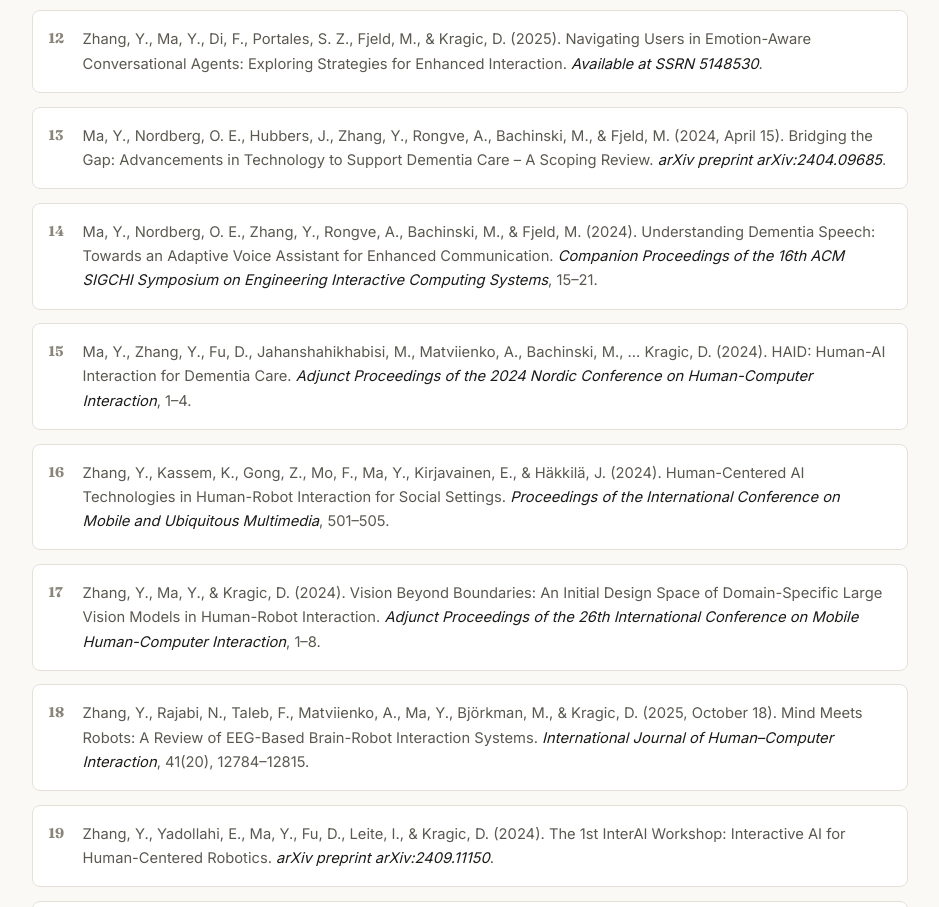
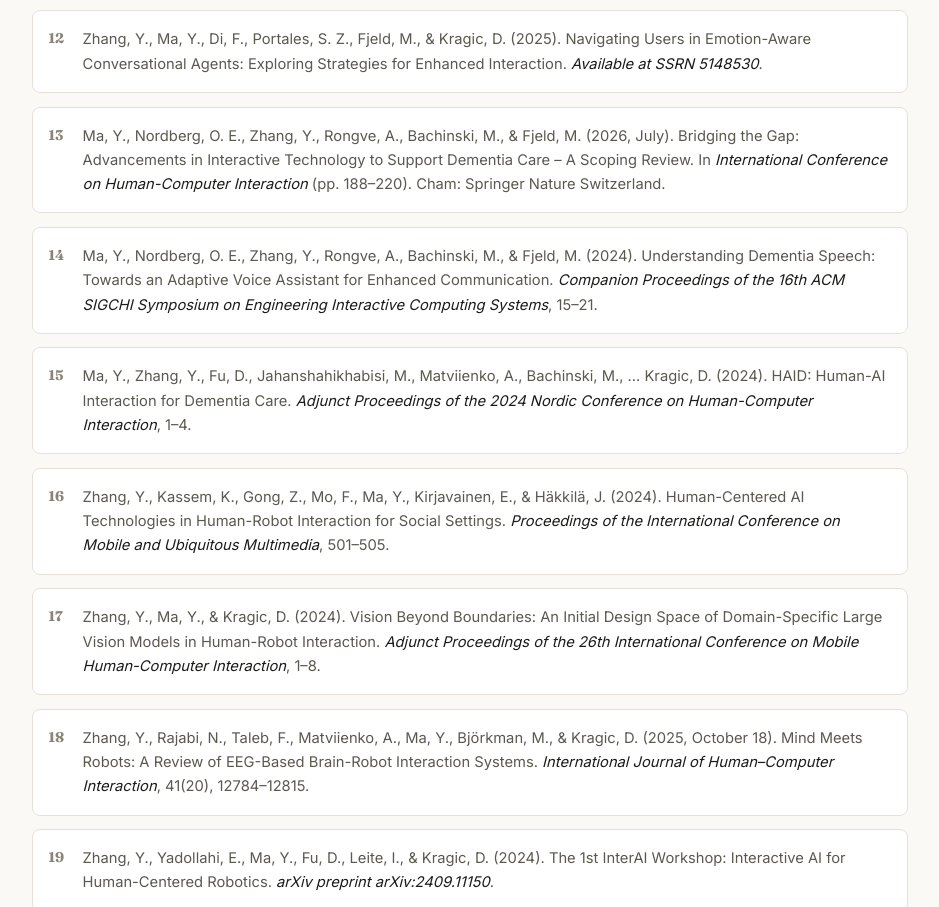
Before and after one commit to WAM-YOMAR/WAM-YOMAR.github.io, a plain HTML site: page index.html in a window 1280 px wide. Shown: the part 3929-4836 px from the top of the page, without its empty margins (328-1267 px from the left). Drawn offline with Linux system fonts and the light colour scheme.

Commit message:
Update publication #13 to its published HCII 2026 venue
Bridging the Gap moved from arXiv preprint to a full paper in
International Conference on Human-Computer Interaction (HCII 2026),
Springer Nature Switzerland, pp. 188-220.

Co-Authored-By: Claude Sonnet 5 <noreply@anthropic.com>

```diff
--- a/index.html
+++ b/index.html
@@ -184,7 +184,7 @@
         <li data-year="2025">Ma, Y., Zhang, Y., Fu, D., Portales, S. Z., Kragic, D., &amp; Fjeld, M. (2025). Advancing User-Voice Interaction: Exploring Emotion-Aware Voice Assistants through a Role-Swapping Approach. <em>International Conference on Human-Computer Interaction</em>, 240–255. Springer.</li>
         <li data-year="2025">Ma, Y., Zhang, Y., Nordberg, O. E., Rongve, A., Bachinski, M., &amp; Fjeld, M. (2025). State-of-the-Art HCI for Dementia Care: A Scoping Review of Recent Technological Advances. <em>Journal of Dementia and Alzheimer's Disease</em>, 2(4), 41.</li>
         <li data-year="2025">Zhang, Y., Ma, Y., Di, F., Portales, S. Z., Fjeld, M., &amp; Kragic, D. (2025). Navigating Users in Emotion-Aware Conversational Agents: Exploring Strategies for Enhanced Interaction. <em>Available at SSRN 5148530</em>.</li>
-        <li data-year="2024">Ma, Y., Nordberg, O. E., Hubbers, J., Zhang, Y., Rongve, A., Bachinski, M., &amp; Fjeld, M. (2024, April 15). Bridging the Gap: Advancements in Technology to Support Dementia Care – A Scoping Review. <em>arXiv preprint arXiv:2404.09685</em>.</li>
+        <li data-year="2026">Ma, Y., Nordberg, O. E., Zhang, Y., Rongve, A., Bachinski, M., &amp; Fjeld, M. (2026, July). Bridging the Gap: Advancements in Interactive Technology to Support Dementia Care – A Scoping Review. In <em>International Conference on Human-Computer Interaction</em> (pp. 188–220). Cham: Springer Nature Switzerland.</li>
         <li data-year="2024">Ma, Y., Nordberg, O. E., Zhang, Y., Rongve, A., Bachinski, M., &amp; Fjeld, M. (2024). Understanding Dementia Speech: Towards an Adaptive Voice Assistant for Enhanced Communication. <em>Companion Proceedings of the 16th ACM SIGCHI Symposium on Engineering Interactive Computing Systems</em>, 15–21.</li>
         <li data-year="2024">Ma, Y., Zhang, Y., Fu, D., Jahanshahikhabisi, M., Matviienko, A., Bachinski, M., … Kragic, D. (2024). HAID: Human-AI Interaction for Dementia Care. <em>Adjunct Proceedings of the 2024 Nordic Conference on Human-Computer Interaction</em>, 1–4.</li>
         <li data-year="2024">Zhang, Y., Kassem, K., Gong, Z., Mo, F., Ma, Y., Kirjavainen, E., &amp; Häkkilä, J. (2024). Human-Centered AI Technologies in Human-Robot Interaction for Social Settings. <em>Proceedings of the International Conference on Mobile and Ubiquitous Multimedia</em>, 501–505.</li>
```
